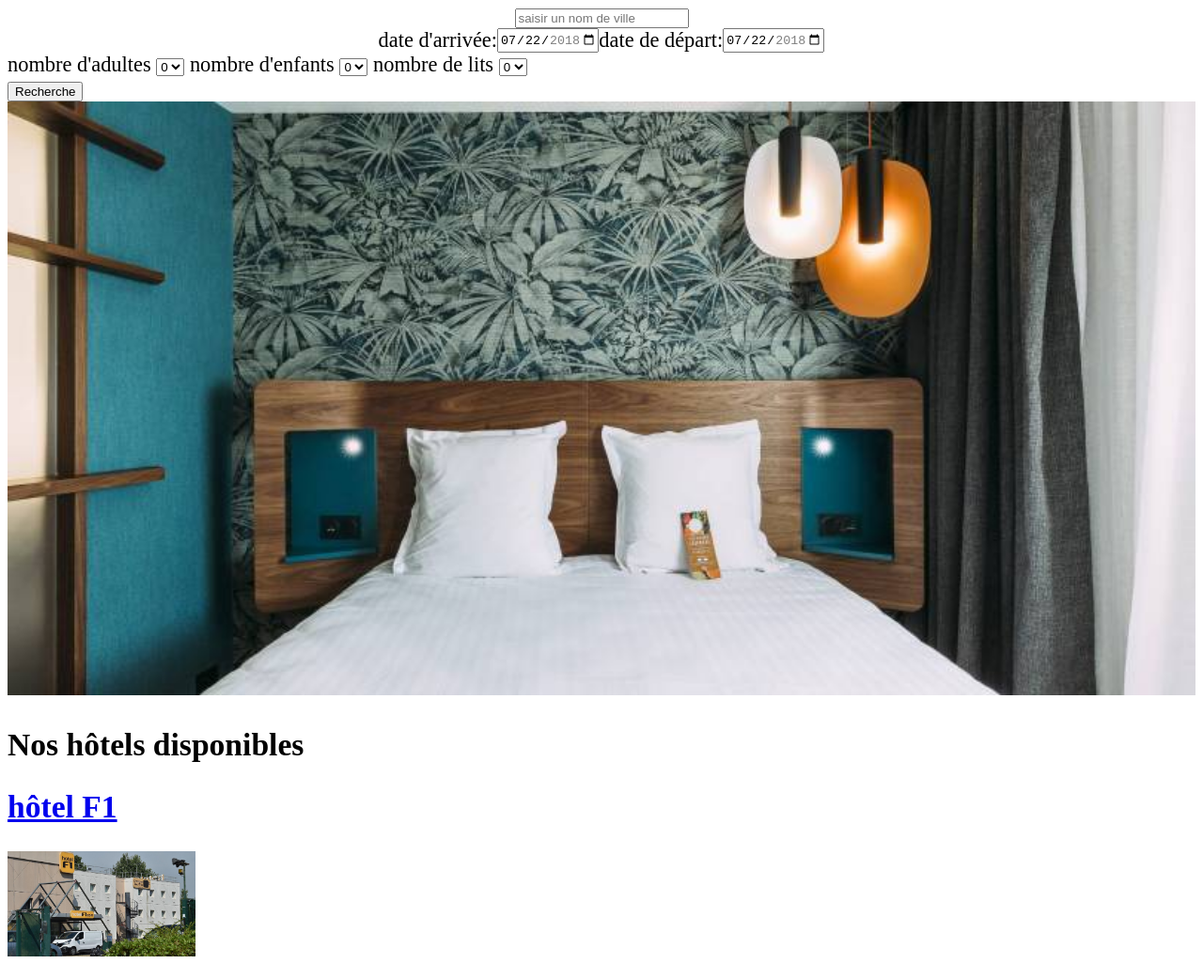
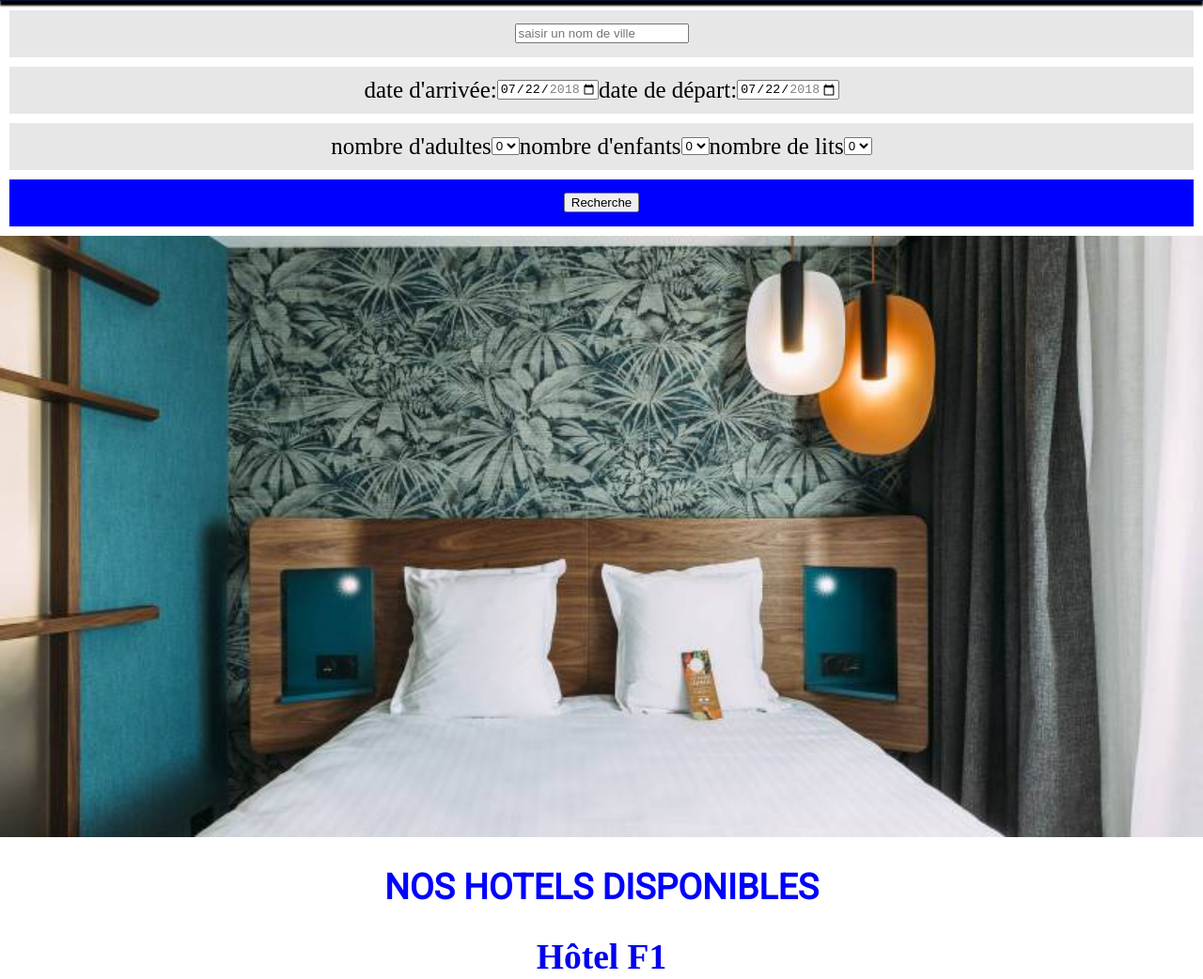
Before and after one commit to acs-sens-2021/projet-hotel-babalit, a plain HTML site: page index.html in a window 1280 px wide. Shown: the part 897-1939 px from the top of the page at 94% size. Drawn offline with Linux system fonts and the light colour scheme.

Commit message:
page d'acceuil

```diff
--- a/css/style.css
+++ b/css/style.css
@@ -1,5 +1,13 @@
 :root {
-    font-size: 1.4rem;
+    font-size: 20px;
+}
+
+body {
+    margin: 0;
+}
+
+img {
+    vertical-align: middle;
 }
 
 header {
@@ -9,7 +17,11 @@ header {
 }
 
 #nuit {
-    position: relative
+    position: relative;
+    box-shadow: 0px 5px 2px black;
+
+
+
 }
 
 #text1 {
@@ -22,8 +34,62 @@ header {
     width: 60%;
 
 
+
 }
-.one,.two,.three .four{
+
+.one,
+.two,
+.three,
+.four {
     display: flex;
     justify-content: center;
+    background-color: rgba(128, 128, 128, 0.193);
+    height: 50px;
+    margin: 10px;
+    text-align: center;
+    align-items: center;
 }
+
+.four {
+    background-color: blue;
+}
+
+h1 {
+    text-align: center;
+    font-family: "roboto";
+    color: blue
+}
+
+h2 {
+    text-align: center;
+    text-decoration: none;
+
+}
+
+.hotel {
+    position: relative;
+    display: flex;
+    transform: translateX(35%);
+    width: 50%;
+    padding: 5%;
+    box-shadow: 5px 5px 5px grey;
+}
+
+a {
+    text-decoration: none;
+}
+
+@media screen and (min-width: 739px) and (orientation: landscape) {
+    :root {
+        font-size: 25px;
+    }
+
+    #text1 {
+        font-size: 40px;
+    }
+}
+@media screen and (min-width: 1024px) and (orientation: landscape) {
+    #text1 {
+        font-size: 100px;
+    }
+}
--- a/index.html
+++ b/index.html
@@ -7,6 +7,9 @@
     <meta name="viewport" content="width=device-width, initial-scale=1.0">
     <title>bab@lit</title>
     <link rel="stylesheet" href="css/style.css">
+    <link rel="preconnect" href="https://fonts.googleapis.com">
+    <link rel="preconnect" href="https://fonts.gstatic.com" crossorigin>
+    <link href="https://fonts.googleapis.com/css2?family=Roboto&display=swap" rel="stylesheet">
 </head>
 
 <body>
@@ -16,19 +19,19 @@
 
     </header>
     <section id="nuit">
-        <img  src="images/nuit.jpg" alt="logo" width="100%">
+        <img src="images/nuit.jpg" alt="logo" width="100%" >
         <p id="text1">Les offres de vos sites de réservation préférés, en un seul endroit.</p>
     </section>
     <form class="formulaire">
-    <section class="one"><class="dealform__query-wrapper" ref="">
+        <section class="one">
             <label class="visuallyhidden" for="querytext"></label>
             <div class="searchquery-icon-container icon-magnifier"> </div>
-        <input id="querytext" class="js-query input querytext" type="search" role="combobox" aria-autocomplete="both"
-            aria-owns="ssg-suggestion" autocomplete="off" autocapitalize="none" placeholder="saisir un nom de ville"
-            name="sQuery" itemprop="query">
+            <input id="querytext" class="js-query input querytext" type="search" role="combobox"
+                aria-autocomplete="both" aria-owns="ssg-suggestion" autocomplete="off" autocapitalize="none"
+                placeholder="saisir un nom de ville" name="sQuery" itemprop="query">
         </section>
         <section class="two">
-            <label  for="start"> date d'arrivée:</label>
+            <label for="start"> date d'arrivée:</label>
             <input type="date" id="start" name="trip-start" value="2018-07-22" min="2018-01-01" max="2018-12-31">
             <label for="end"> date de départ:</label>
             <input type="date" id="start" name="trip-start" value="2018-07-22" min="2018-01-01" max="2018-12-31">
@@ -66,27 +69,27 @@
             </select>
         </section>
         <section class="four">
-        <label for="site-search">
-            <!-- <input type="search" id="site-search" name="q" aria-label="Search through site content"> -->
 
-            <button>Recherche</button>
+
+                    <button id="bouton">Recherche</button>
 
         </section>
     </form>
     <img id="hotel2" src="images/hotel2.jpg" alt="logo" width="100% ">
     <section>
-        <h1>Nos hôtels disponibles</h1>
+        <h1>NOS HOTELS DISPONIBLES</h1>
 
-        <h2><a href="fiche-hotel.html">hôtel F1</a></h2>
-        <img id="f1" src="images/f1.jpg" alt="f1" width="200 ">
+        <h2><a href="fiche-hotel.html">Hôtel F1</a></h2>
+        <img class="hotel" src="images/f1.jpg" alt="f1" width="200 ">
         <h2><a href="Hôtel Class">Hôtel class</a></h2>
-        <img id="premiere" src="images/premiere.jpg" alt="hôtel premiere" width="200 ">
+        <img class="hotel" src="images/premiere.jpg" alt="hôtel premiere" width="200 ">
         <h2><a href="Hôtel Orange">Hôtel orange</a></h2>
-        <img id="hotel3" src="images/hotel3.jpg" alt="hotel3" width="200 ">
+        <img class="hotel" src="images/hotel3.jpg" alt="hotel3" width="200 ">
         <h2><a href="Hôtel Luxe">Hôtel Luxe</a></h2>
-        <img id="hotel4" src="images/hotel4.jpg" alt="hotel4" width="200 ">
-        <h2>Ajouter un hôtel <a href="liste-hotel.html">ici</a></h2>
+        <img class="hotel" src="images/hotel4.jpg" alt="hotel4" width="200 ">
     </section>
+    <h2>Ajouter un hôtel : <a href="liste-hotel.html">cliquer ici</a></h2>
+
     <footer>
         <img id="copy" src="images/copy" alt="copy" width="100% ">
     </footer>
```
Lines whose indentation alone changed are shown as unchanged.
